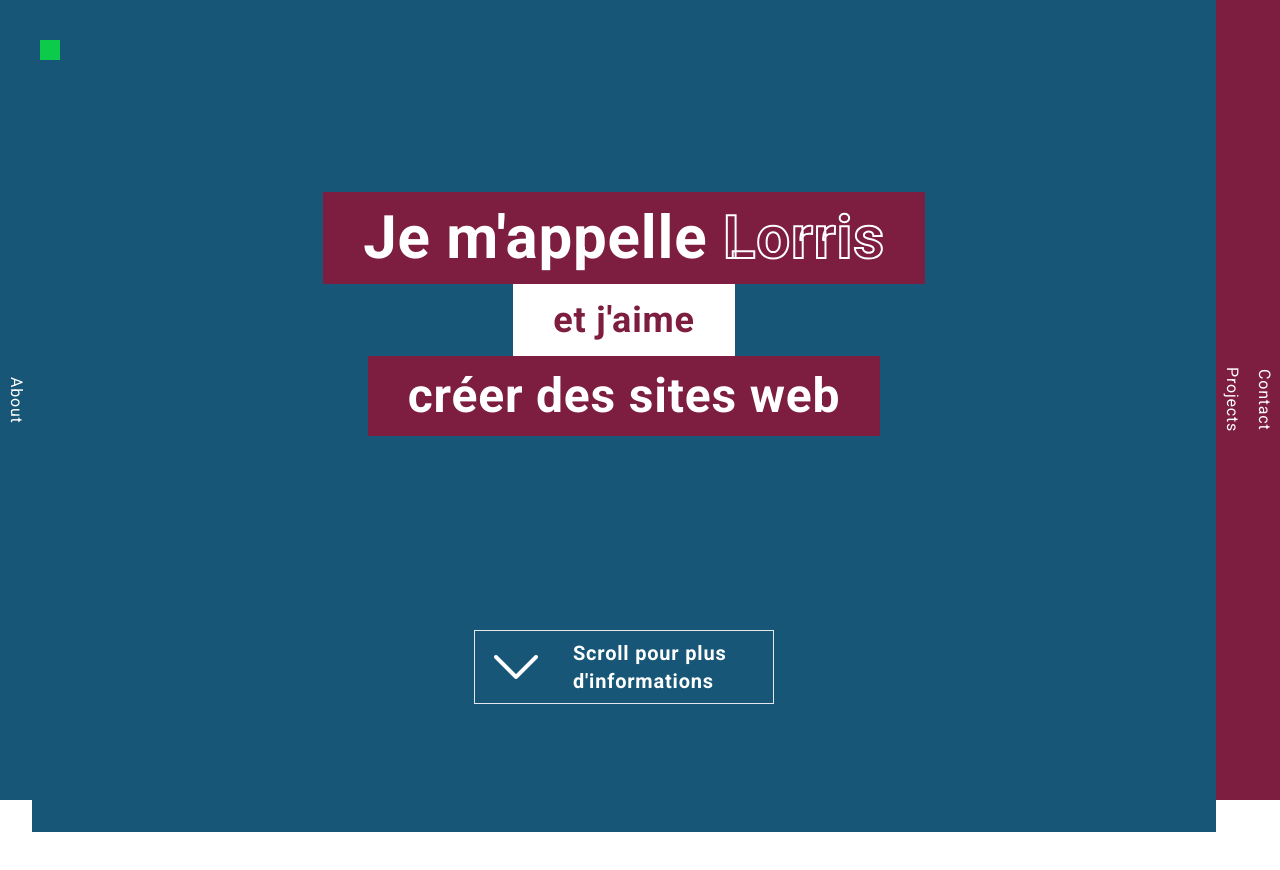
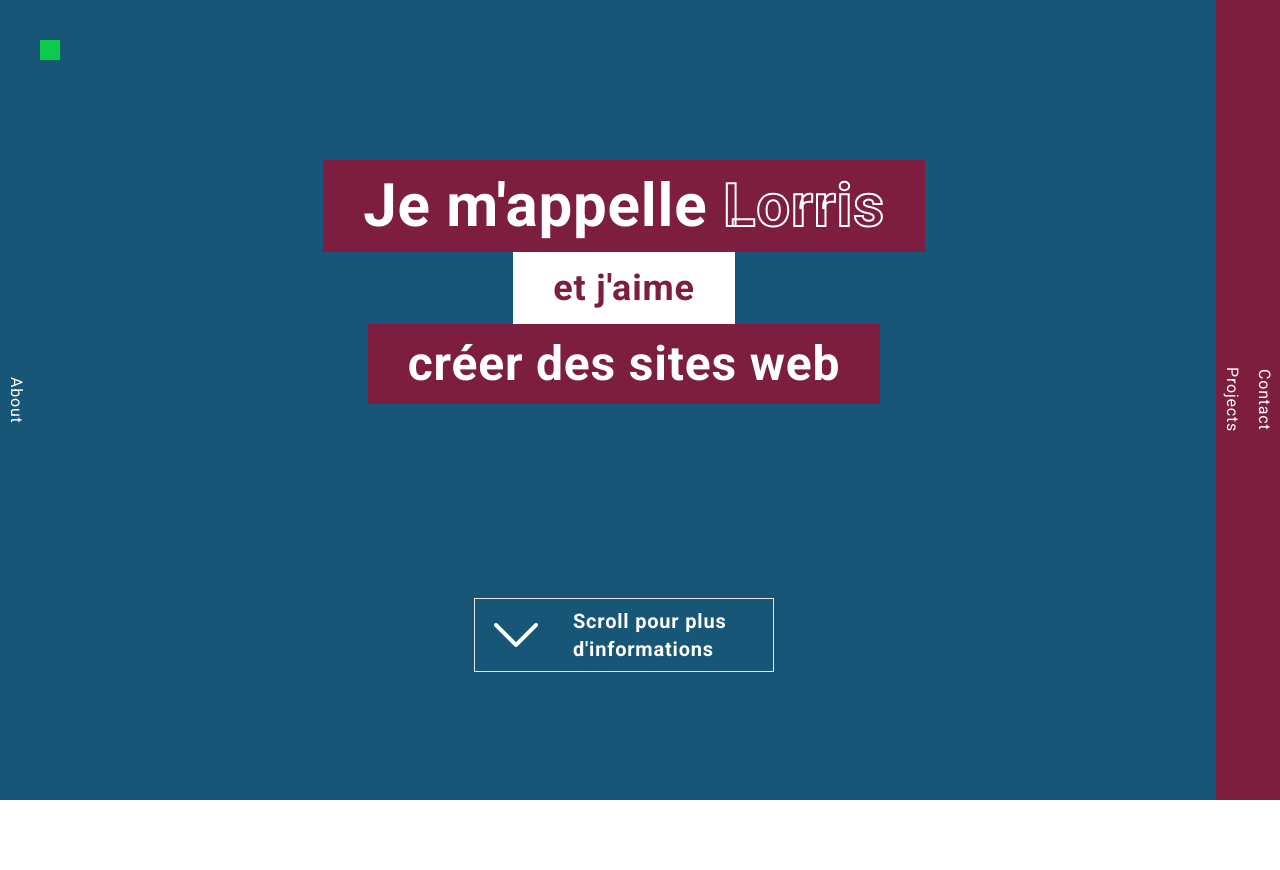
Before and after one commit to Exely0/portfolio, a React (Create React App) app: page / in a window 1280 px wide. Shown: the top 870 px of the page. Built offline with nearby package versions, Linux system fonts and the light colour scheme.

Commit message:
layout réparé

```diff
--- a/src/components/About.js
+++ b/src/components/About.js
@@ -90,7 +90,7 @@ function About() {
             </div>
         </div>
         {/*section 2*/}
-        <div ref={section2Ref} className=" bg-white -mx-8 min-h-screen grid grid-cols-[2fr_3fr]">
+        <div ref={section2Ref} className=" bg-white px-8 py-8 md:p-0 -mx-8 min-h-screen md:grid grid-cols-[2fr_3fr]">
           <div className=" col-[2] space-y-6 tracking-wide mt-28 pr-14">
             {stringsSec2.map((str, index) => (
               <div key={index} className=" text-2xl" style={{ transform: `translateY(${getSection2Offset(index)}px)`, opacity: getSection2Opacity() }}>
--- a/src/components/Section.js
+++ b/src/components/Section.js
@@ -35,7 +35,7 @@ function Section({ isActive, content }) {
   }, [isActive]);
 
   return (
-    <div className={` bg-blue transition-all pt-8 flex flex-col ease-in-out duration-300 ${animFlexGrow ? "grow" : "grow-0"} `}>
+    <div className={` bg-blue transition-all flex flex-col ease-in-out duration-300 ${animFlexGrow ? "grow" : "grow-0"} `}>
       <div className={` fadeInUp px-8 flex h-full ${isContentVisible ? "" : "hidden "} ${animFadeIn  ? "fadeInUp" : ""} ${animFadeOut  ? "fadeOutDown" : ""}`}>
         {content}
       </div>
```
